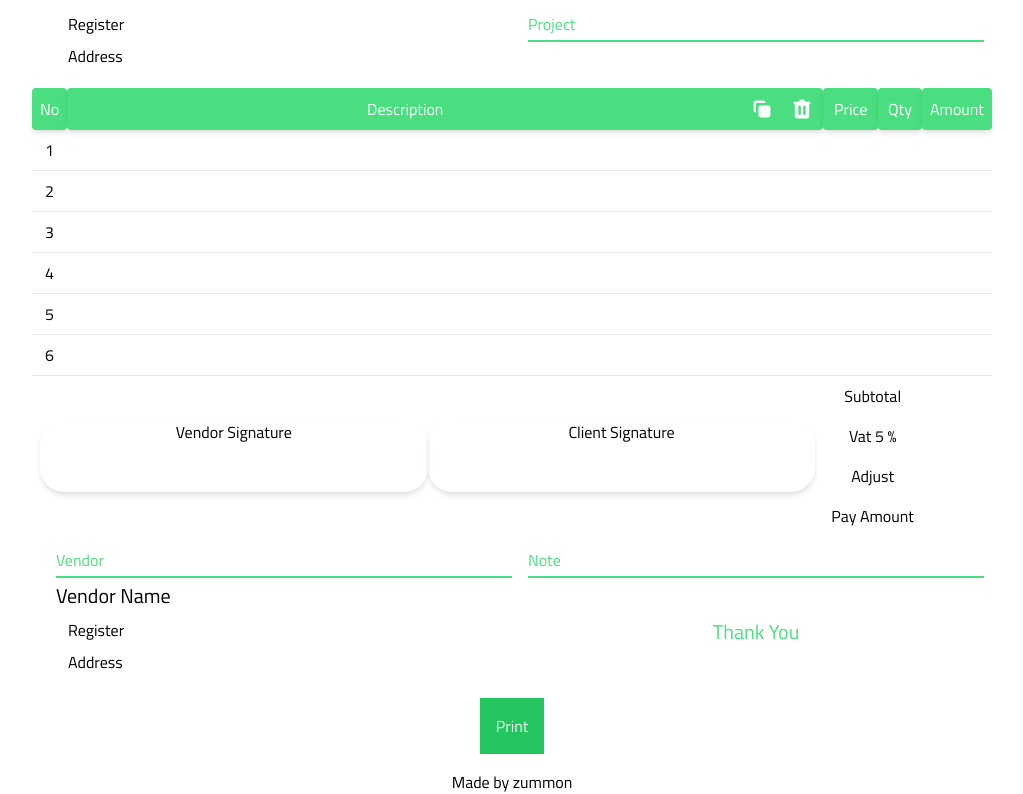
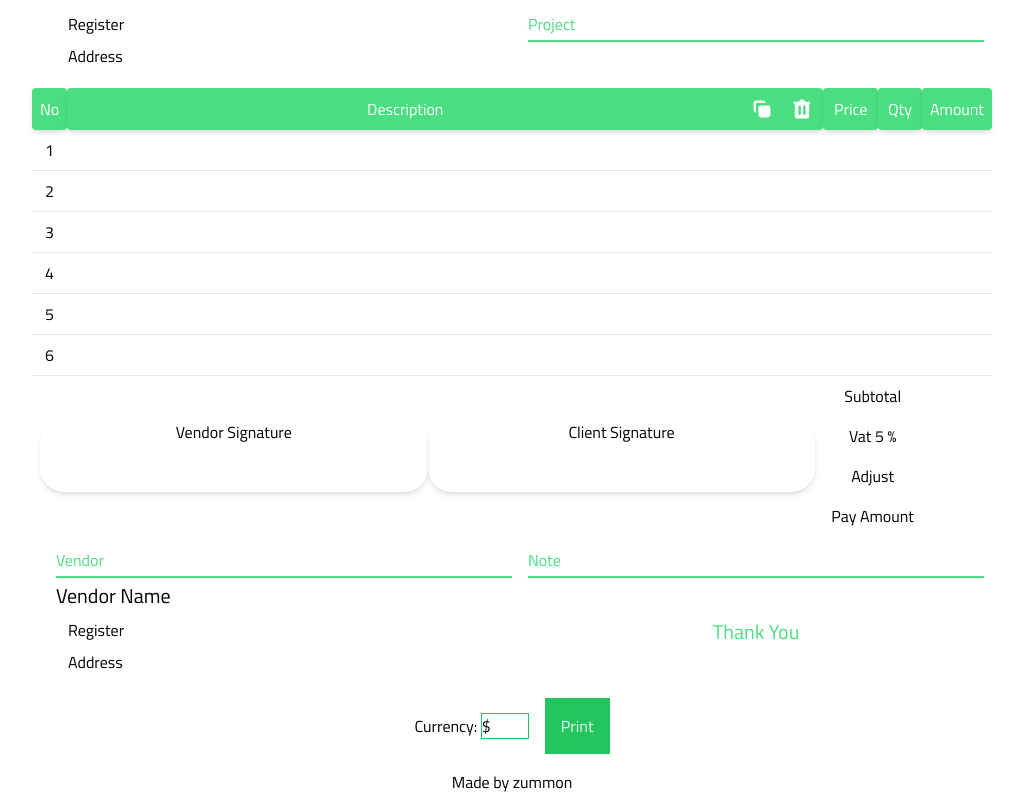
Before and after one commit to zummon/invoice-bookmark, a Svelte app: page / in a window 1280 px wide. Shown: the part 308-1102 px from the top of the page, without its empty margins (128-1151 px from the left). Built offline with nearby package versions, Linux system fonts and the light colour scheme.

Commit message:
Update App.svelte

```diff
--- a/src/App.svelte
+++ b/src/App.svelte
@@ -277,7 +277,11 @@
 	</div>
 </div>
 
-<div class="flex flex-wrap justify-center items-center my-4 print:hidden">
+<div class="flex flex-wrap justify-center items-center my-4 print:hidden gap-4">
+	<label class="">
+		<span class="">Currency:</span>
+		<input class="border border-green-500 w-12" bind:value={q.currency} />
+	</label>
 	<button
 		class="block duration-300 p-4 bg-green-500 text-gray-100 hover:bg-gray-100 focus:bg-gray-100 hover:text-gray-900 focus:text-gray-900"
 		on:click={() => window.print()}
```
